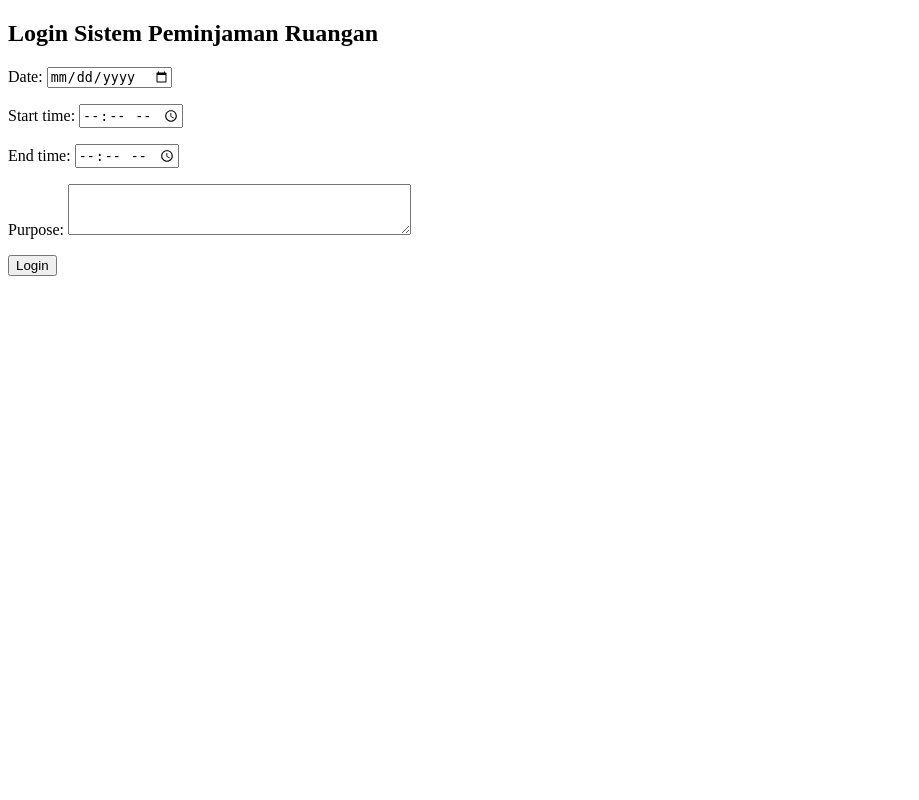
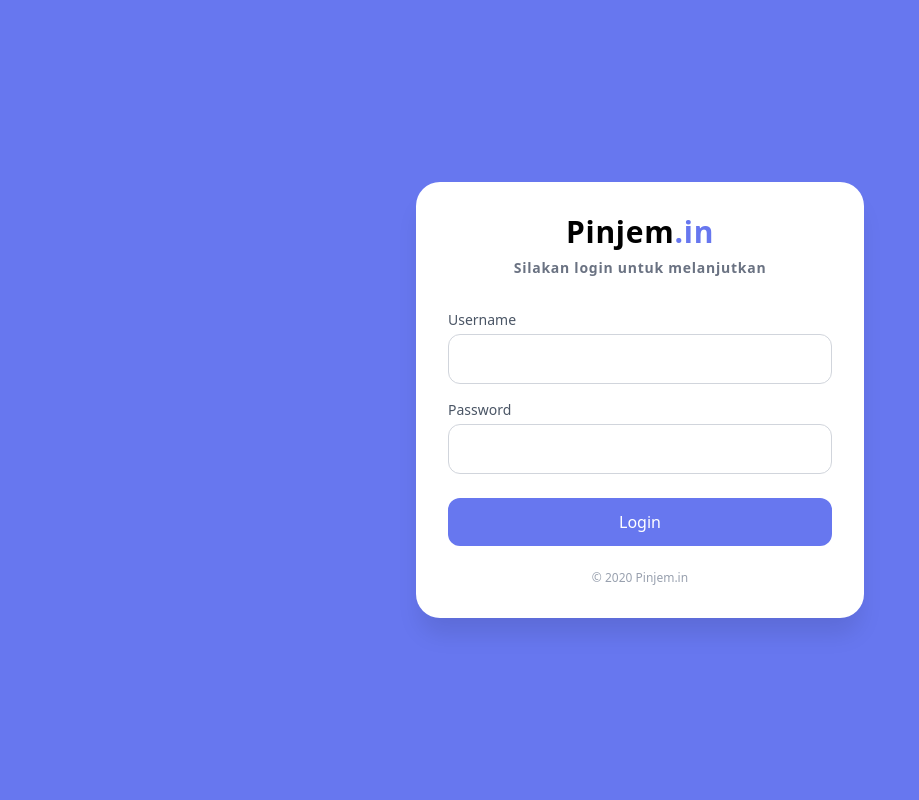
Before and after one commit to dhitxyz/room-booking-uas-pbo-v2, a Django app: template templates/login.html in a window 1280 px wide. Shown: the whole page, without its empty margins (0-919 px from the left). Run offline with Django 5.2, Linux system fonts and the light colour scheme; the template is opened without the code that fills it: values that come from a table or form of the project are taken from there, most other values are stand-ins (such as "Sample title", 1, 10 or a date in 2020).

Commit message:
ui login

```diff
--- a/config/settings.py
+++ b/config/settings.py
@@ -121,6 +121,8 @@ USE_TZ = True
 # https://docs.djangoproject.com/en/5.2/howto/static-files/
 
 STATIC_URL = 'static/'
+LOGIN_REDIRECT_URL = '/'
+LOGOUT_REDIRECT_URL = '/login'
 
 # Default primary key field type
 # https://docs.djangoproject.com/en/5.2/ref/settings/#default-auto-field
--- a/templates/login.html
+++ b/templates/login.html
@@ -1,14 +1,52 @@
 <!DOCTYPE html>
-<html>
+<html lang="en">
 <head>
-    <title>Login</title>
+    <meta charset="UTF-8">
+    <meta name="viewport" content="width=device-width, initial-scale=1.0">
+    <title>Document</title>
+    <script src="https://cdn.jsdelivr.net/npm/@tailwindcss/browser@4"></script>
 </head>
-<body>
-    <h2>Login Sistem Peminjaman Ruangan</h2>
-    <form method="post">
+<body class="bg-[#6777ef] min-h-screen flex items-center justify-center">
+    <div class="w-full max-w-md bg-white rounded-3xl p-8 shadow-lg animate-slide-in"
+        style="box-shadow:0 20px 25px -5px rgba(4, 4, 4, 0.1);">
+        <!-- Logo -->
+        <div class="text-center mb-8">
+            <h2 class="text-3xl font-semibold tracking-wide">Pinjem<span class="text-[#6777ef]">.in</span>
+                <p class="text-gray-500 mt-2 text-sm"> Silakan login untuk melanjutkan</p>
+            </h2>
+        </div>
+        <!-- Form username -->
+        <form method="POST" action="">
         {% csrf_token %}
-        {{ form.as_p }}
-        <button type="submit">Login</button>
-    </form>
+        <div class="mb-4">
+             <label class="block text-sm font-medium text-gray-600 mb-1">Username </label>
+                <input type="text" name="username" required
+                        class="w-full px-4 py-3 rounded-xl border border-gray-300 focus:outline-none focus:ring-2 focus:ring-[#6777ef]/50">
+        </div>
+        <!-- Form password -->
+         <div class="mb-6">
+            <label class="block text-sm font-medium text-gray-600 mb-1">Password</label>
+            <input type="password" name="password" required
+                   class="w-full px-4 py-3 rounded-xl border border-gray-300 focus:outline-none focus:ring-2 focus:ring-[#6777ef]/50">
+         </div>
+        <!-- error message -->
+        {% if error_message %}
+          {% for message in messages %}
+          <div class="mb-4">
+            <p class="text-red-500 text-sm">{{ message }}</p>
+          </div>
+            {% endfor %}
+        {% endif %}
+         <!-- Button login -->
+      <button type="submit"
+        class="w-full py-3 rounded-xl bg-[#6777ef] text-white font-medium
+                     hover:bg-[#5a6be0] transition">Login
+      </button>
+            <!-- Footer -->
+          <p class="text-center text-xs text-gray-400 mt-6">
+          © {{ now|date:"Y" }} Pinjem.in
+         </p>
+         </form>
+     </div>
 </body>
 </html>
```
Also changed, not shown: app/views.py (+9 -1 lines), templates/index.html (+5 -3 lines), db.sqlite3.
